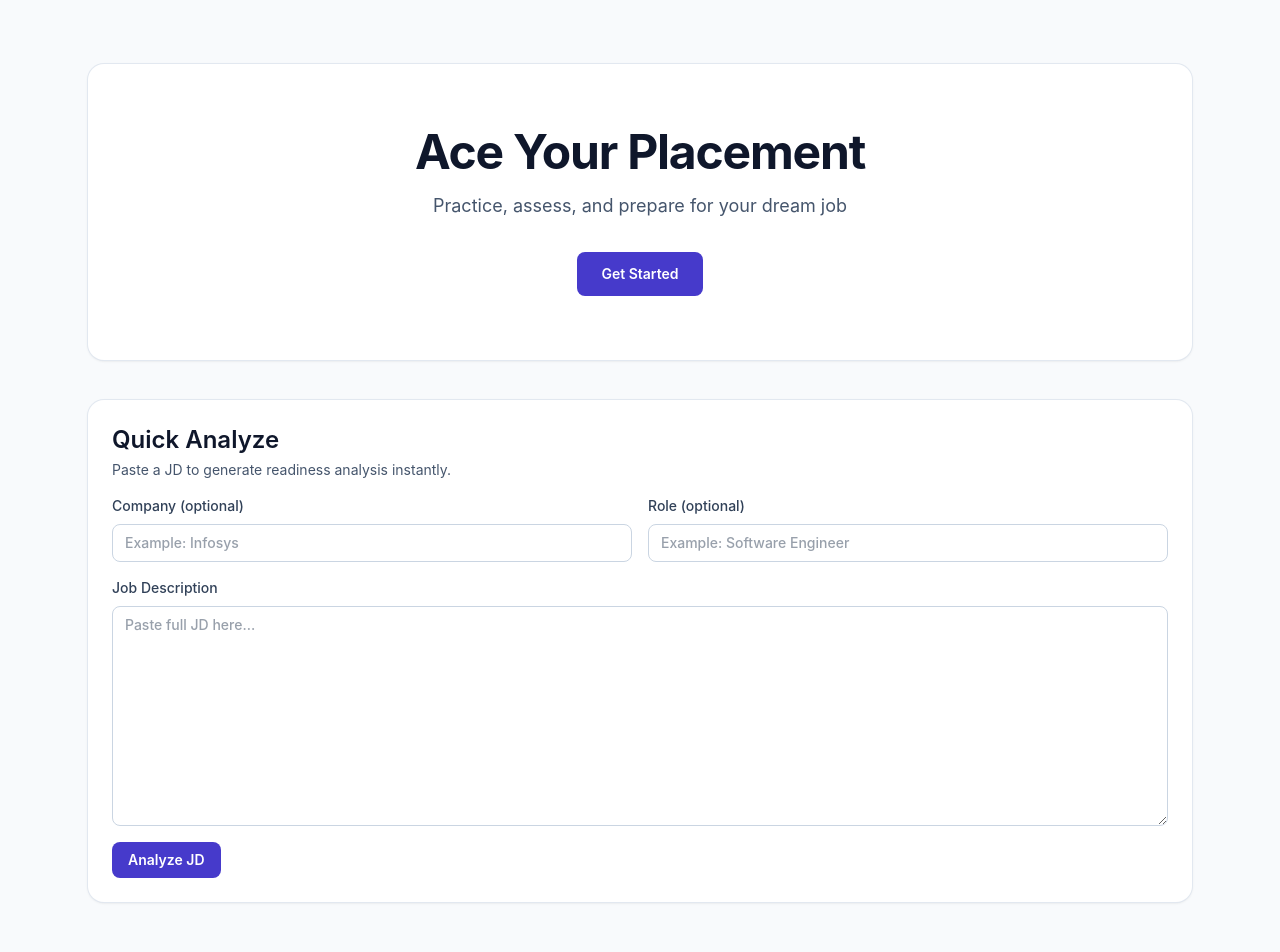
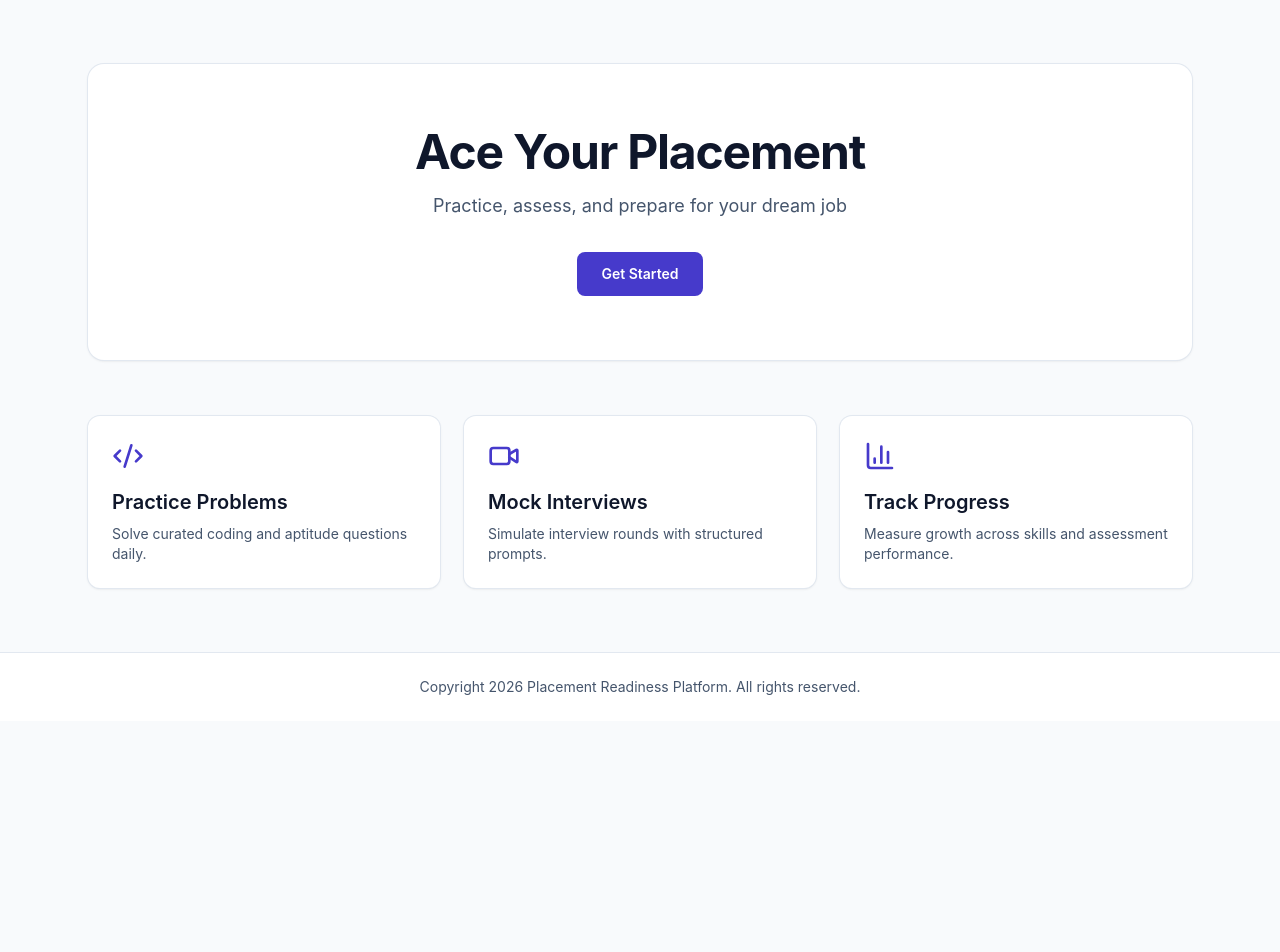
Before and after one commit to AjayS0708/PlacementReadinessPlatform, a React (Vite) app: page / in a window 1280 px wide. Shown: the top 952 px of the page. After the commit the page ends 800 px from the top, so only its background shows below. Built offline with nearby package versions, Linux system fonts and the light colour scheme.

Commit message:
Remove analyzer block from landing page

```diff
--- a/src/pages/LandingPage.tsx
+++ b/src/pages/LandingPage.tsx
@@ -1,8 +1,5 @@
-import { FormEvent, useMemo, useState } from 'react';
 import { BarChart3, Code2, Video } from 'lucide-react';
-import { Link, useNavigate } from 'react-router-dom';
-import { analyzeJobDescription } from '../lib/analysis';
-import { saveAnalysisEntry } from '../lib/storage';
+import { Link } from 'react-router-dom';
 
 const features = [
   {
@@ -23,28 +20,6 @@ const features = [
 ];
 
 export function LandingPage() {
-  const navigate = useNavigate();
-  const [company, setCompany] = useState('');
-  const [role, setRole] = useState('');
-  const [jdText, setJdText] = useState('');
-  const [error, setError] = useState('');
-
-  const isShortJd = useMemo(() => jdText.trim().length > 0 && jdText.trim().length < 200, [jdText]);
-
-  const handleAnalyze = (event: FormEvent) => {
-    event.preventDefault();
-
-    if (!jdText.trim()) {
-      setError('Please paste a job description before analyzing.');
-      return;
-    }
-
-    setError('');
-    const entry = analyzeJobDescription({ company, role, jdText });
-    saveAnalysisEntry(entry);
-    navigate(`/results?id=${entry.id}`);
-  };
-
   return (
     <div className="min-h-screen bg-slate-50 text-slate-900">
       <main className="mx-auto max-w-6xl px-6 py-16">
@@ -59,62 +34,6 @@ export function LandingPage() {
           >
             Get Started
           </Link>
-        </section>
-
-        <section className="mt-10 rounded-2xl bg-white p-6 shadow-sm ring-1 ring-slate-200">
-          <div className="mb-4">
-            <h2 className="text-2xl font-semibold">Quick Analyze</h2>
-            <p className="mt-1 text-sm text-slate-600">Paste a JD to generate readiness analysis instantly.</p>
-          </div>
-
-          <form className="space-y-4" onSubmit={handleAnalyze}>
-            <div className="grid grid-cols-1 gap-4 md:grid-cols-2">
-              <label className="flex flex-col gap-2 text-sm font-medium text-slate-700">
-                Company (optional)
-                <input
-                  value={company}
-                  onChange={(e) => setCompany(e.target.value)}
-                  className="rounded-lg border border-slate-300 px-3 py-2 text-sm outline-none ring-primary/30 transition focus:ring"
-                  placeholder="Example: Infosys"
-                />
-              </label>
-              <label className="flex flex-col gap-2 text-sm font-medium text-slate-700">
-                Role (optional)
-                <input
-                  value={role}
-                  onChange={(e) => setRole(e.target.value)}
-                  className="rounded-lg border border-slate-300 px-3 py-2 text-sm outline-none ring-primary/30 transition focus:ring"
-                  placeholder="Example: Software Engineer"
-                />
-              </label>
-            </div>
-
-            <label className="flex flex-col gap-2 text-sm font-medium text-slate-700">
-              Job Description
-              <textarea
-                required
-                value={jdText}
-                onChange={(e) => setJdText(e.target.value)}
-                className="min-h-[220px] rounded-lg border border-slate-300 px-3 py-2 text-sm outline-none ring-primary/30 transition focus:ring"
-                placeholder="Paste full JD here..."
-              />
-            </label>
-
-            {isShortJd && (
-              <p className="rounded-lg border border-amber-200 bg-amber-50 px-3 py-2 text-sm text-amber-800">
-                This JD is too short to analyze deeply. Paste full JD for better output.
-              </p>
-            )}
-
-            {error && <p className="text-sm text-rose-600">{error}</p>}
-
-            <button
-              type="submit"
-              className="inline-flex items-center rounded-lg bg-primary px-4 py-2 text-sm font-semibold text-white transition hover:bg-primary-600"
-            >
-              Analyze JD
-            </button>
-          </form>
         </section>
 
         <section className="mt-14">
```
